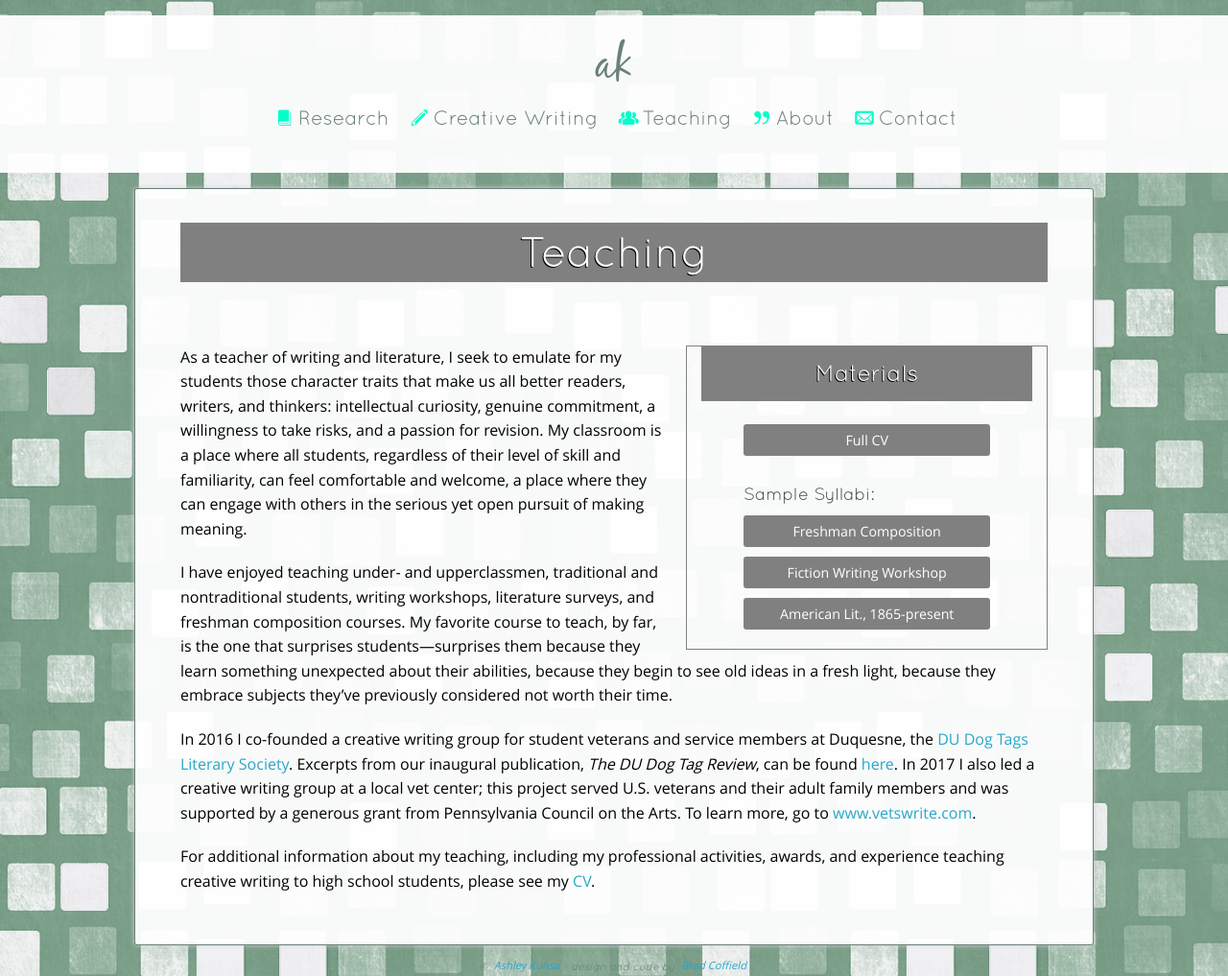
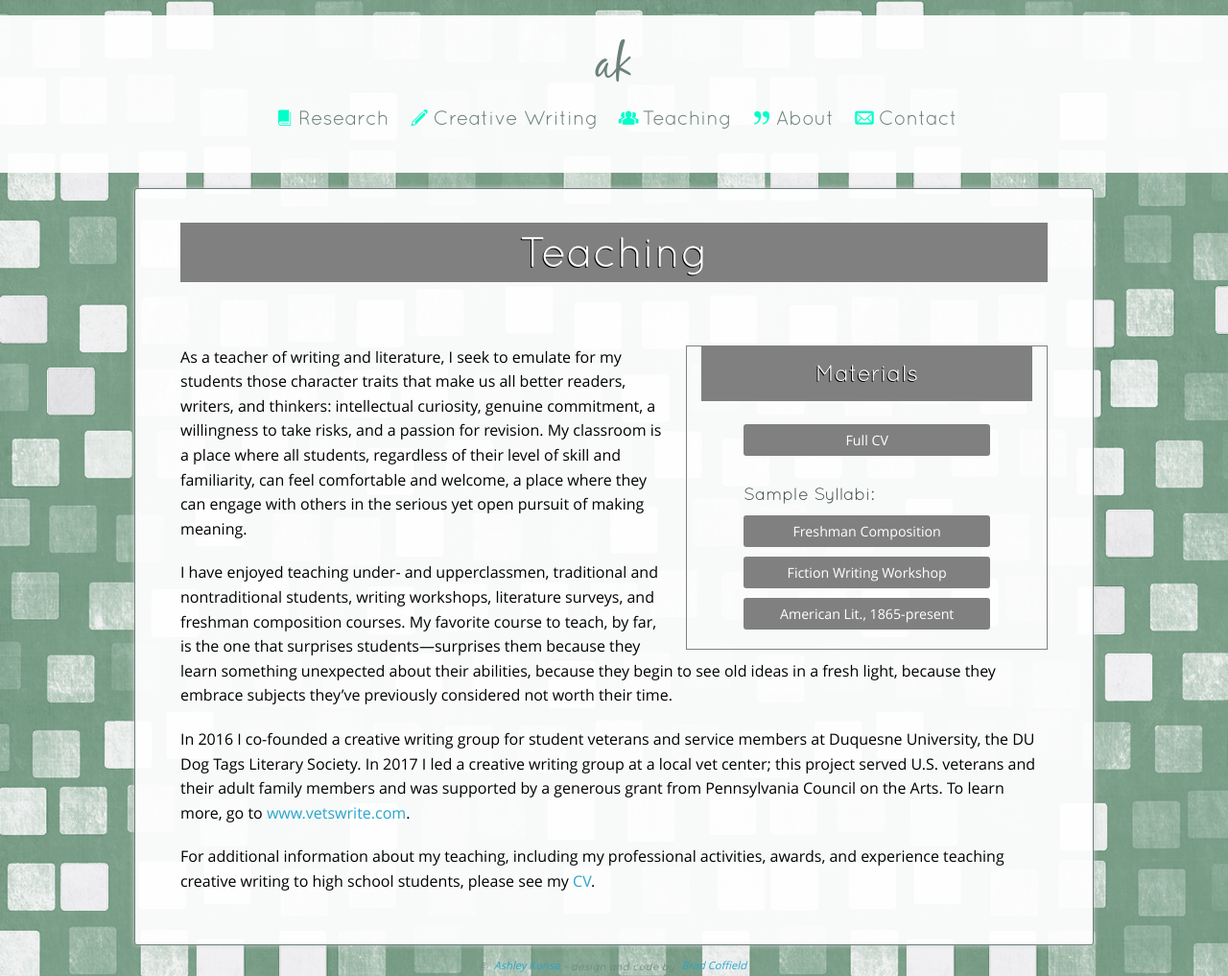
Before and after one commit to BradCoffield/aak, a Jekyll site: the page built from teaching.html, in a window 1280 px wide. Shown: the whole page at 96% size. Built offline with Jekyll 4.4.1, drawn with Linux system fonts in a browser that asks for light colours.

Commit message:
teaching light edit

```diff
--- a/teaching.html
+++ b/teaching.html
@@ -33,7 +33,7 @@ title: 'Teaching - Ashley Kunsa'
 
 <p>I have enjoyed teaching under- and upperclassmen, traditional and nontraditional students, writing workshops, literature surveys, and freshman composition courses. My favorite course to teach, by far, is the one that surprises students&mdash;surprises them because they learn something unexpected about their abilities, because they begin to see old ideas in a fresh light, because they embrace subjects they&rsquo;ve previously considered not worth their time.</p>
 
-<p>In 2016 I co-founded a creative writing group for student veterans and service members at Duquesne, the <a data-saferedirecturl="https://www.google.com/url?q=http://www.duqsm.com/du-dog-tags-gets-campus-vets-writing/&amp;source=gmail&amp;ust=1496198258522000&amp;usg=AFQjCNE7ciedd1VCQ4e5c1EoGmPFJteccw" href="http://www.duqsm.com/du-dog-tags-gets-campus-vets-writing/" target="_blank"> DU Dog Tags Literary Society</a>. Excerpts from our inaugural publication, <i>The DU Dog Tag Review</i>, can be found <a data-saferedirecturl="https://www.google.com/url?q=http://ashleykunsa.com/pdfs/Excerpts%2520from%2520DU%2520Dog%2520Tags%2520v1%2520Spring2016.pdf&amp;source=gmail&amp;ust=1496198258522000&amp;usg=AFQjCNENPgtxAIktirhr578KDIS-rA-zFw" href="http://ashleykunsa.com/pdfs/Excerpts%20from%20DU%20Dog%20Tags%20v1%20Spring2016.pdf" target="_blank"> here</a>. In 2017 I also led a creative writing group at a local vet center; this project served U.S. veterans and their adult family members and was supported by a generous grant from Pennsylvania Council on the Arts. To learn more, go to <a data-saferedirecturl="https://www.google.com/url?q=http://www.vetswrite.com&amp;source=gmail&amp;ust=1496198258522000&amp;usg=AFQjCNHsbM19mfeEBCpo2uIt9Eu-6XIawA" href="http://www.vetswrite.com" target="_blank"> www.vetswrite.com</a>.</p>
+<p>In 2016 I co-founded a creative writing group for student veterans and service members at Duquesne University, the DU Dog Tags Literary Society. In 2017 I led a creative writing group at a local vet center; this project served U.S. veterans and their adult family members and was supported by a generous grant from Pennsylvania Council on the Arts. To learn more, go to<a href="http://www.vetswrite.com" target="_blank"> www.vetswrite.com</a>.</p>
 
 <p>For additional information about my teaching, including my professional activities, awards, and experience teaching creative writing to high school students, please see my <a href="/CV.html">CV</a>.</p>
 
```
